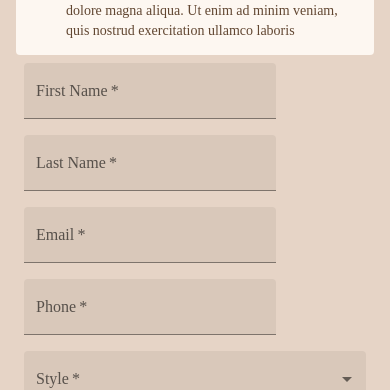
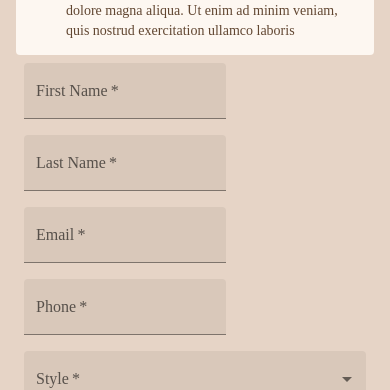
Before and after one commit to JMo911/slayedxshaylahrenee, a React (Create React App) app: page /slayedxshaylahrenee/booking in a window 390 px wide. Shown: the part 263-653 px from the top of the page. Built offline with nearby package versions, Linux system fonts and the light colour scheme.

Commit message:
booking form mobile formatted

```diff
--- a/src/components/BookingPage.tsx
+++ b/src/components/BookingPage.tsx
@@ -16,7 +16,7 @@ export const BookingPage: React.FC = () => {
       <Box
         component='form'
         sx={{
-          '& .MuiTextField-root': { m: 1, width: '25ch' },
+          '& .MuiTextField-root': { m: 1, width: '20ch' },
         }}
         noValidate
         autoComplete='off'
@@ -52,7 +52,7 @@ export const BookingPage: React.FC = () => {
         </FormGroup>
         <MultiSelect />
       </Box>
-      <Calendar />
+      {/* CALENDAR GOES HERE */}
       <Alert severity='info'>
         Lorem ipsum dolor sit amet, consectetur adipiscing elit, sed do eiusmod
         tempor incididunt ut labore et dolore magna aliqua. Ut enim ad minim
```
